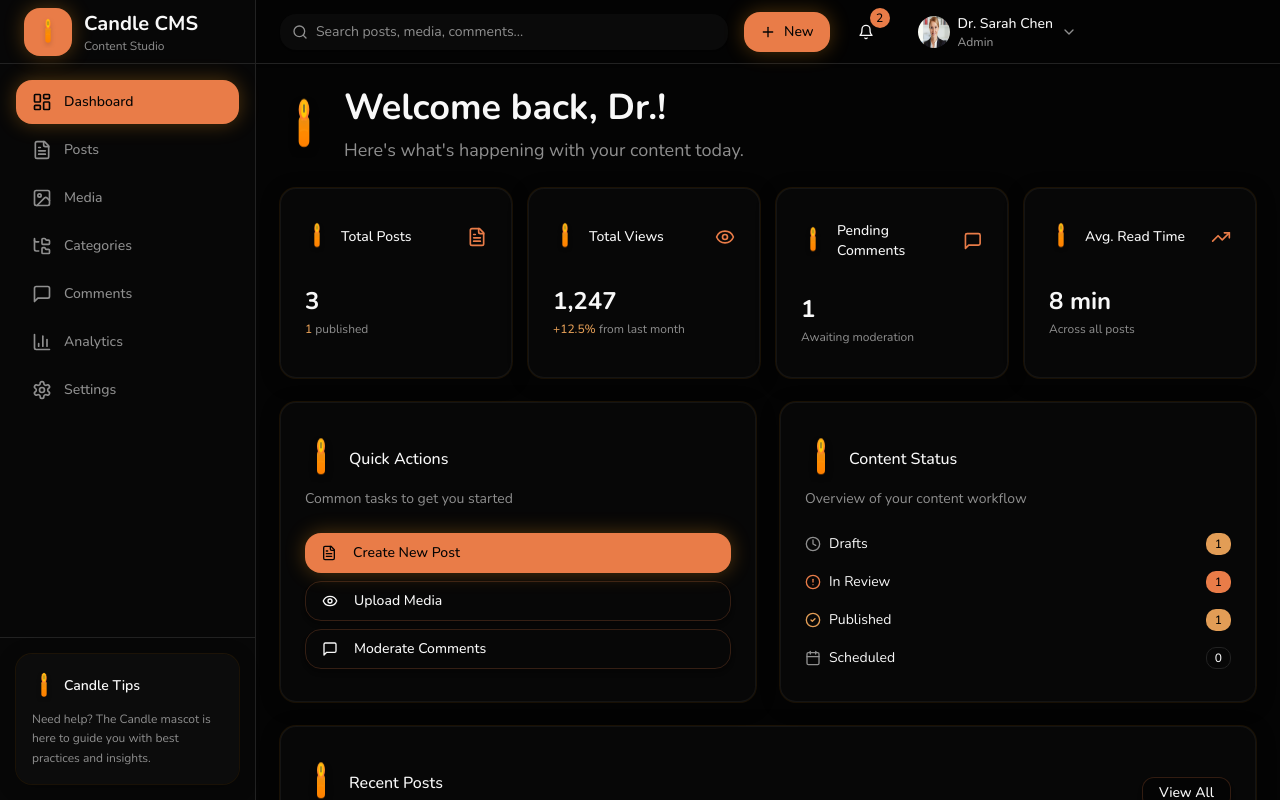
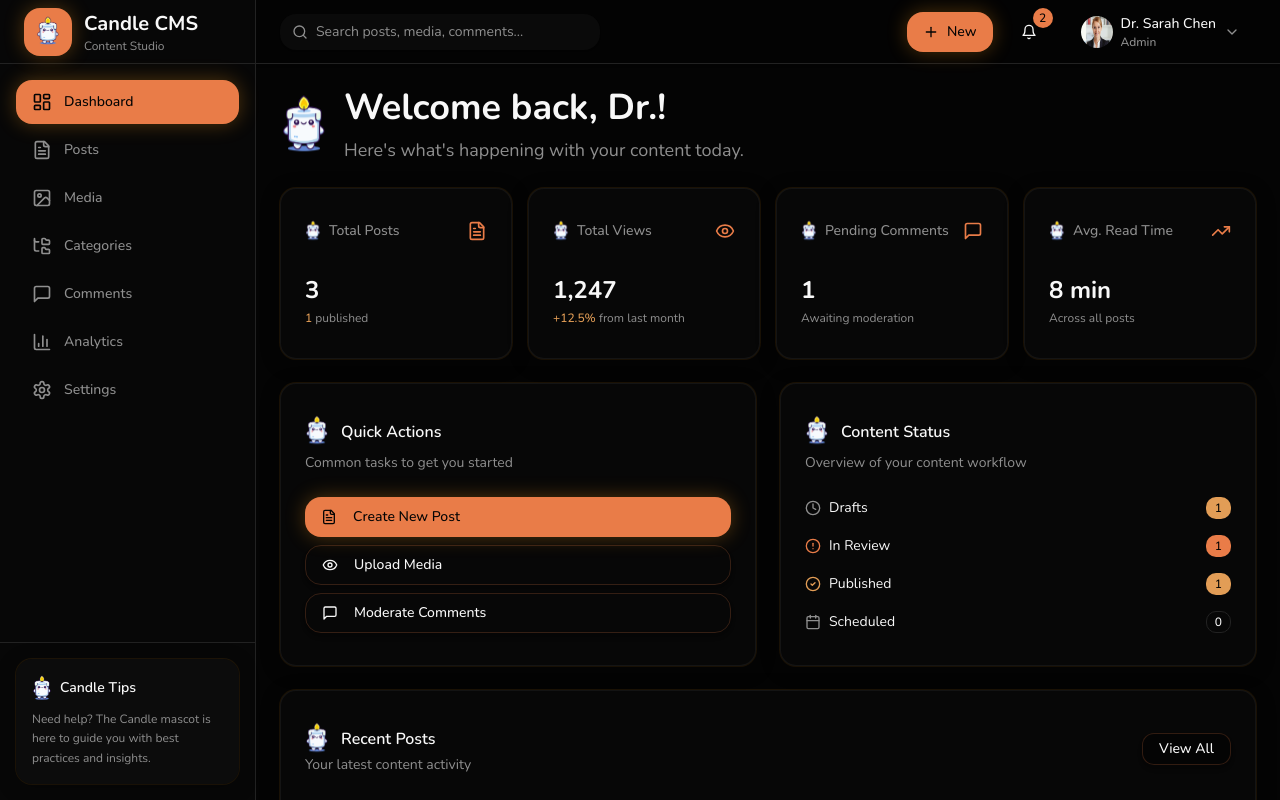
Before and after one commit to Julianqll/Candle-CMSBlog, a Next.js app: page / in a window 1280 px wide. Shown: the top 800 px of the page. Built offline with nearby package versions, Linux system fonts and the light colour scheme.

Commit message:
feat: visual changes + mascot added

```diff
--- a/app/layout.tsx
+++ b/app/layout.tsx
@@ -26,7 +26,12 @@ const inter = Inter({
 export const metadata = {
   title: "Candle CMS - Content Management",
   description: "Mental health content management system",
-    generator: 'v0.app'
+  generator: 'v0.app',
+  icons: {
+    icon: '/candlesvg.png',
+    shortcut: '/candlesvg.png',
+    apple: '/candlesvg.png',
+  },
 }
 
 export default function RootLayout({
--- a/app/page.tsx
+++ b/app/page.tsx
@@ -1,7 +1,7 @@
 import { Sidebar } from "@/components/sidebar"
 import { TopBar } from "@/components/top-bar"
-import { CandleMascot, CandleMascotWithText } from "@/components/candle-mascot"
 import { posts, notifications, comments, currentUser } from "@/lib/mock-data"
+import Image from "next/image"
 import { Card, CardContent, CardDescription, CardHeader, CardTitle } from "@/components/ui/card"
 import { Button } from "@/components/ui/button"
 import { Badge } from "@/components/ui/badge"
@@ -19,14 +19,19 @@ export default function DashboardPage() {
   const recentPosts = posts.slice(0, 5)
 
   return (
-    <div className="flex min-h-screen">
+    <div className="min-h-screen">
       <Sidebar />
-      <div className="flex-1 md:ml-64">
-        <TopBar />
-        <main className="p-4 md:p-6 space-y-4 md:space-y-6">
+      <TopBar />
+      <main className="p-4 md:p-6 space-y-4 md:space-y-6 md:ml-64">
           {/* Welcome Header */}
           <div className="flex flex-col sm:flex-row items-start sm:items-center gap-4">
-            <CandleMascot size="lg" variant="flame" />
+            <Image
+              src="/candlesvg.png"
+              alt="Welcome Candle"
+              width={48}
+              height={48}
+              className="candle-mascot"
+            />
             <div>
               <h1 className="text-2xl sm:text-3xl md:text-4xl font-bold text-foreground mb-2 font-nunito">
                 Welcome back, {currentUser.name.split(" ")[0]}!
@@ -41,9 +46,16 @@ export default function DashboardPage() {
           <div className="grid gap-4 md:grid-cols-2 lg:grid-cols-4">
             <Card>
               <CardHeader className="flex flex-row items-center justify-between space-y-0 pb-2">
-                <CandleMascotWithText size="sm" className="text-sm font-medium text-muted-foreground">
-                  Total Posts
-                </CandleMascotWithText>
+                <div className="flex items-center gap-2">
+                  <Image
+                    src="/candlesvg.png"
+                    alt="Total Posts"
+                    width={16}
+                    height={16}
+                    className="candle-mascot"
+                  />
+                  <span className="text-sm font-medium text-muted-foreground">Total Posts</span>
+                </div>
                 <FileText className="h-5 w-5 text-primary" />
               </CardHeader>
               <CardContent>
@@ -56,9 +68,16 @@ export default function DashboardPage() {
 
             <Card>
               <CardHeader className="flex flex-row items-center justify-between space-y-0 pb-2">
-                <CandleMascotWithText size="sm" className="text-sm font-medium text-muted-foreground">
-                  Total Views
-                </CandleMascotWithText>
+                <div className="flex items-center gap-2">
+                  <Image
+                    src="/candlesvg.png"
+                    alt="Total Views"
+                    width={16}
+                    height={16}
+                    className="candle-mascot"
+                  />
+                  <span className="text-sm font-medium text-muted-foreground">Total Views</span>
+                </div>
                 <Eye className="h-5 w-5 text-primary" />
               </CardHeader>
               <CardContent>
@@ -71,9 +90,16 @@ export default function DashboardPage() {
 
             <Card>
               <CardHeader className="flex flex-row items-center justify-between space-y-0 pb-2">
-                <CandleMascotWithText size="sm" className="text-sm font-medium text-muted-foreground">
-                  Pending Comments
-                </CandleMascotWithText>
+                <div className="flex items-center gap-2">
+                  <Image
+                    src="/candlesvg.png"
+                    alt="Pending Comments"
+                    width={16}
+                    height={16}
+                    className="candle-mascot"
+                  />
+                  <span className="text-sm font-medium text-muted-foreground">Pending Comments</span>
+                </div>
                 <MessageSquare className="h-5 w-5 text-primary" />
               </CardHeader>
               <CardContent>
@@ -84,9 +110,16 @@ export default function DashboardPage() {
 
             <Card>
               <CardHeader className="flex flex-row items-center justify-between space-y-0 pb-2">
-                <CandleMascotWithText size="sm" className="text-sm font-medium text-muted-foreground">
-                  Avg. Read Time
-                </CandleMascotWithText>
+                <div className="flex items-center gap-2">
+                  <Image
+                    src="/candlesvg.png"
+                    alt="Avg. Read Time"
+                    width={16}
+                    height={16}
+                    className="candle-mascot"
+                  />
+                  <span className="text-sm font-medium text-muted-foreground">Avg. Read Time</span>
+                </div>
                 <TrendingUp className="h-5 w-5 text-primary" />
               </CardHeader>
               <CardContent>
@@ -102,9 +135,16 @@ export default function DashboardPage() {
             {/* Quick Actions */}
             <Card>
               <CardHeader>
-                <CandleMascotWithText size="md" className="text-foreground font-nunito font-semibold">
-                  Quick Actions
-                </CandleMascotWithText>
+                <div className="flex items-center gap-3">
+                  <Image
+                    src="/candlesvg.png"
+                    alt="Quick Actions"
+                    width={24}
+                    height={24}
+                    className="candle-mascot"
+                  />
+                  <span className="text-foreground font-nunito font-semibold">Quick Actions</span>
+                </div>
                 <CardDescription className="font-poppins">Common tasks to get you started</CardDescription>
               </CardHeader>
               <CardContent className="space-y-2">
@@ -132,9 +172,16 @@ export default function DashboardPage() {
             {/* Content Status */}
             <Card>
               <CardHeader>
-                <CandleMascotWithText size="md" className="text-foreground font-nunito font-semibold">
-                  Content Status
-                </CandleMascotWithText>
+                <div className="flex items-center gap-3">
+                  <Image
+                    src="/candlesvg.png"
+                    alt="Content Status"
+                    width={24}
+                    height={24}
+                    className="candle-mascot"
+                  />
+                  <span className="text-foreground font-nunito font-semibold">Content Status</span>
+                </div>
                 <CardDescription className="font-poppins">Overview of your content workflow</CardDescription>
               </CardHeader>
               <CardContent className="space-y-4">
@@ -175,9 +222,16 @@ export default function DashboardPage() {
             <CardHeader>
               <div className="flex items-center justify-between">
                 <div>
-                  <CandleMascotWithText size="md" className="text-foreground font-nunito font-semibold">
-                    Recent Posts
-                  </CandleMascotWithText>
+                  <div className="flex items-center gap-3">
+                    <Image
+                      src="/candlesvg.png"
+                      alt="Recent Posts"
+                      width={24}
+                      height={24}
+                      className="candle-mascot"
+                    />
+                    <span className="text-foreground font-nunito font-semibold">Recent Posts</span>
+                  </div>
                   <CardDescription className="font-poppins">Your latest content activity</CardDescription>
                 </div>
                 <Button asChild variant="outline" size="sm">
@@ -233,9 +287,16 @@ export default function DashboardPage() {
           {unreadNotifications.length > 0 && (
             <Card className="border-primary/50 candle-glow-secondary">
               <CardHeader>
-                <CandleMascotWithText size="md" className="text-foreground font-nunito font-semibold">
-                  Action Required
-                </CandleMascotWithText>
+                <div className="flex items-center gap-3">
+                  <Image
+                    src="/candlesvg.png"
+                    alt="Action Required"
+                    width={24}
+                    height={24}
+                    className="candle-mascot"
+                  />
+                  <span className="text-foreground font-nunito font-semibold">Action Required</span>
+                </div>
                 <CardDescription className="font-poppins">Items that need your attention</CardDescription>
               </CardHeader>
               <CardContent className="space-y-3">
@@ -256,7 +317,6 @@ export default function DashboardPage() {
             </Card>
           )}
         </main>
-      </div>
     </div>
   )
 }
--- a/components/candle-mascot.tsx
+++ /dev/null
@@ -1,117 +0,0 @@
-import React from 'react'
-import { cn } from '@/lib/utils'
-
-interface CandleMascotProps {
-  className?: string
-  size?: 'sm' | 'md' | 'lg'
-  variant?: 'default' | 'flame' | 'gentle'
-}
-
-export function CandleMascot({
-  className,
-  size = 'md',
-  variant = 'default'
-}: CandleMascotProps) {
-  const sizeClasses = {
-    sm: 'w-6 h-8',
-    md: 'w-8 h-12',
-    lg: 'w-12 h-16'
-  }
-
-  const animationClass = variant === 'flame' ? 'candle-flicker' : 'candle-mascot'
-
-  return (
-    <div className={cn('candle-mascot inline-block', className)}>
-      <svg
-        className={cn(sizeClasses[size], animationClass)}
-        viewBox="0 0 32 48"
-        fill="none"
-        xmlns="http://www.w3.org/2000/svg"
-      >
-        {/* Candle body */}
-        <rect
-          x="12"
-          y="16"
-          width="8"
-          height="24"
-          rx="4"
-          fill="url(#candleGradient)"
-          className="drop-shadow-lg"
-        />
-
-        {/* Candle flame */}
-        <ellipse
-          cx="16"
-          cy="12"
-          rx="4"
-          ry="8"
-          fill="url(#flameGradient)"
-          className="drop-shadow-lg"
-        />
-
-        {/* Flame inner glow */}
-        <ellipse
-          cx="16"
-          cy="14"
-          rx="2"
-          ry="4"
-          fill="#ffd700"
-          opacity="0.8"
-        />
-
-        {/* Wick */}
-        <rect
-          x="15.5"
-          y="8"
-          width="1"
-          height="6"
-          fill="#4a4a4a"
-        />
-
-        {/* Wax drips */}
-        <path
-          d="M14 20 Q16 18 18 20"
-          stroke="#ff9f1c"
-          strokeWidth="1.5"
-          fill="none"
-          opacity="0.6"
-        />
-        <path
-          d="M13 28 Q16 26 19 28"
-          stroke="#ff9f1c"
-          strokeWidth="1"
-          fill="none"
-          opacity="0.4"
-        />
-
-        {/* Gradients */}
-        <defs>
-          <linearGradient id="candleGradient" x1="0%" y1="0%" x2="0%" y2="100%">
-            <stop offset="0%" stopColor="#ff9f1c" />
-            <stop offset="50%" stopColor="#ff8c00" />
-            <stop offset="100%" stopColor="#ff7f00" />
-          </linearGradient>
-          <radialGradient id="flameGradient" cx="50%" cy="30%" r="70%">
-            <stop offset="0%" stopColor="#ffd700" />
-            <stop offset="50%" stopColor="#ff9f1c" />
-            <stop offset="100%" stopColor="#ff6b35" />
-          </radialGradient>
-        </defs>
-      </svg>
-    </div>
-  )
-}
-
-export function CandleMascotWithText({
-  children,
-  className,
-  size = 'md',
-  variant = 'default'
-}: CandleMascotProps & { children: React.ReactNode }) {
-  return (
-    <div className={cn('flex items-center gap-3', className)}>
-      <CandleMascot size={size} variant={variant} />
-      <span className="font-medium text-foreground">{children}</span>
-    </div>
-  )
-}
--- a/components/sidebar.tsx
+++ b/components/sidebar.tsx
@@ -13,7 +13,7 @@ import {
   Flame,
 } from "lucide-react"
 import { cn } from "@/lib/utils"
-import { CandleMascot } from "./candle-mascot"
+import Image from "next/image"
 
 const navigation = [
   { name: "Dashboard", href: "/", icon: LayoutDashboard },
@@ -34,7 +34,13 @@ export function Sidebar() {
         {/* Logo */}
         <div className="flex h-16 items-center gap-3 border-b border-border px-6">
           <div className="flex h-12 w-12 items-center justify-center rounded-2xl bg-primary candle-glow">
-            <CandleMascot size="sm" variant="flame" />
+            <Image
+              src="/candlesvg.png"
+              alt="Candle Logo"
+              width={24}
+              height={24}
+              className="candle-mascot"
+            />
           </div>
           <div>
             <h1 className="text-xl font-bold text-foreground font-nunito">Candle CMS</h1>
@@ -68,7 +74,13 @@ export function Sidebar() {
         <div className="border-t border-border p-4">
           <div className="rounded-xl bg-muted/50 p-4 candle-card-shadow">
             <div className="mb-2 flex items-center gap-2">
-              <CandleMascot size="sm" variant="gentle" />
+              <Image
+                src="/candlesvg.png"
+                alt="Candle Tips"
+                width={20}
+                height={20}
+                className="candle-mascot"
+              />
               <span className="text-sm font-semibold text-foreground font-nunito">Candle Tips</span>
             </div>
             <p className="text-xs text-muted-foreground leading-relaxed font-poppins">
--- a/components/top-bar.tsx
+++ b/components/top-bar.tsx
@@ -1,7 +1,7 @@
 "use client"
 
 import { useState } from "react"
-import { Search, Bell, Plus, ChevronDown } from "lucide-react"
+import { Search, Bell, Plus, ChevronDown, Menu } from "lucide-react"
 import { Button } from "@/components/ui/button"
 import { Input } from "@/components/ui/input"
 import {
@@ -14,7 +14,7 @@ import {
 } from "@/components/ui/dropdown-menu"
 import { Avatar, AvatarFallback, AvatarImage } from "@/components/ui/avatar"
 import { Badge } from "@/components/ui/badge"
-import { CandleMascot } from "@/components/candle-mascot"
+import Image from "next/image"
 import { currentUser, notifications } from "@/lib/mock-data"
 import Link from "next/link"
 
@@ -23,21 +23,38 @@ export function TopBar() {
   const unreadCount = notifications.filter((n) => !n.read).length
 
   return (
-    <header className="sticky top-0 z-30 flex h-16 items-center gap-4 border-b border-border bg-background/95 backdrop-blur supports-[backdrop-filter]:bg-background/60 px-6 shadow-sm">
+    <header className="sticky top-0 z-30 flex h-16 items-center gap-4 border-b border-border bg-background/95 backdrop-blur supports-[backdrop-filter]:bg-background/60 shadow-sm w-full">
+      <div className="flex items-center justify-between w-full px-6 md:ml-64">
+        {/* Left Section */}
+        <div className="flex items-center gap-4">
+          {/* Mobile Menu Button */}
+          <Button variant="ghost" size="icon" className="md:hidden">
+            <Image
+              src="/candlesvg.png"
+              alt="Candle Menu"
+              width={20}
+              height={20}
+              className="candle-mascot"
+            />
+          </Button>
+
           {/* Search */}
-      <div className="flex-1 max-w-md">
+          <div className="max-w-md">
             <div className="relative">
               <Search className="absolute left-3 top-1/2 h-4 w-4 -translate-y-1/2 text-muted-foreground" />
               <Input
                 type="search"
                 placeholder="Search posts, media, comments..."
-            className="pl-9 bg-muted/50 border-0 rounded-xl font-poppins"
+                className="pl-9 bg-muted/50 border-0 rounded-xl font-poppins w-80"
                 value={searchQuery}
                 onChange={(e) => setSearchQuery(e.target.value)}
               />
             </div>
           </div>
+        </div>
 
+        {/* Right Section */}
+        <div className="flex items-center gap-4">
           {/* Quick Actions */}
           <DropdownMenu>
             <DropdownMenuTrigger asChild>
@@ -130,6 +147,8 @@ export function TopBar() {
               <DropdownMenuItem className="text-destructive">Sign out</DropdownMenuItem>
             </DropdownMenuContent>
           </DropdownMenu>
+        </div>
+      </div>
     </header>
   )
 }
```
Also changed, not shown: public/candlesvg.png (added), 1 other file (tests, documents, lock files or other folders). Lines whose indentation alone changed are shown as unchanged.
